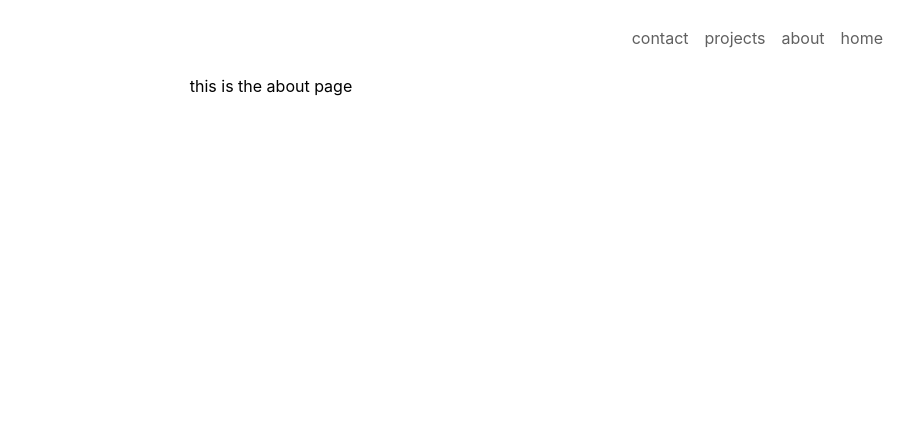
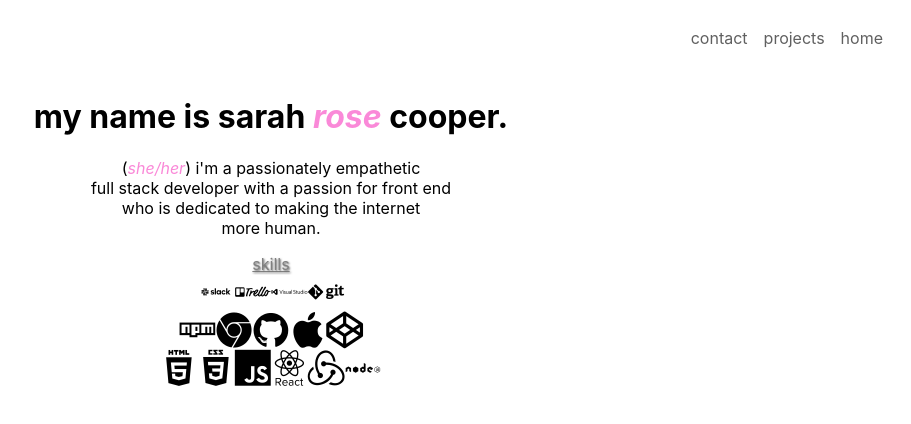
Before and after one commit to sarahrosecooper/sarahrose-p, a React (Create React App) app in the folder sarah-rose-port/: page /about in a window 1280 px wide. Shown: the top 424 px of the page, without its empty margins (369-1280 px from the left). Built offline with nearby package versions, Linux system fonts and the light colour scheme.

Commit message:
(styles) Across all pages

```diff
--- a/sarah-rose-port/package.json
+++ b/sarah-rose-port/package.json
@@ -6,6 +6,8 @@
     "@testing-library/jest-dom": "^5.11.9",
     "@testing-library/react": "^11.2.5",
     "@testing-library/user-event": "^12.8.3",
+    "animate.css": "^4.1.1",
+    "animate.css-react": "^1.1.0",
     "react": "^17.0.1",
     "react-dom": "^17.0.1",
     "react-router-dom": "^5.2.0",
--- a/sarah-rose-port/public/index.html
+++ b/sarah-rose-port/public/index.html
@@ -3,6 +3,14 @@
   <head>
     <meta charset="utf-8" />
     <link rel="icon" href="%PUBLIC_URL%/favicon.ico" />
+    <link
+      rel="stylesheet"
+      href="https://cdn.jsdelivr.net/gh/devicons/devicon@v2.10.1/devicon.min.css"
+    />
+    <link
+      rel="stylesheet"
+      href="https://cdnjs.cloudflare.com/ajax/libs/font-awesome/4.7.0/css/font-awesome.min.css"
+    />
     <meta name="viewport" content="width=device-width, initial-scale=1" />
     <meta name="theme-color" content="#000000" />
     <meta
--- a/sarah-rose-port/src/App.css
+++ b/sarah-rose-port/src/App.css
@@ -1,3 +1,11 @@
 .App {
   text-align: center;
 }
+
+i {
+  font-size: 2.3rem;
+}
+
+i:hover {
+  color: pink;
+}
--- a/sarah-rose-port/src/components/About.js
+++ b/sarah-rose-port/src/components/About.js
@@ -1,7 +1,69 @@
 import React from "react";
+import "animate.css/animate.css";
+import styled from "styled-components";
+
+const Span = styled.span`
+  color: #fa89d8;
+  font-style: italic;
+`;
+
+const H3 = styled.h3`
+  margin: 0;
+  padding: 0;
+  border: 0;
+  color: gray;
+  font-size: 1rem;
+  font-weight: normal;
+  text-shadow: 1px 1px 2px #606060;
+  text-decoration: underline;
+`;
+
+const SpanHover = styled.span`
+  &:hover {
+    font-family: "Trebuchet";
+  }
+`;
 
 const About = () => {
-  return <div>this is the about page</div>;
+  return (
+    <div>
+      <h1>
+        my name is{" "}
+        <SpanHover>
+          sarah <Span>rose</Span> cooper.
+        </SpanHover>
+      </h1>
+
+      <p>
+        (<Span>she/her</Span>) i'm a passionately empathetic <br></br>full stack
+        developer with a passion for front end <br></br>who is dedicated to
+        making the internet <br></br>more human.
+      </p>
+      <H3>skills</H3>
+      <i class="devicon-slack-plain-wordmark" title="slack"></i>
+      <i class="devicon-trello-plain-wordmark" title="trello"></i>
+      <i class="devicon-visualstudio-plain-wordmark" title="VSCode"></i>
+      <i class="devicon-git-plain-wordmark" title="git"></i>
+
+      <br></br>
+      <i class="devicon-npm-original-wordmark tooltip" title="npm"></i>
+      <i class="devicon-chrome-plain tooltip" title="Chrome"></i>
+      <i class="devicon-github-original tooltip" title="Github"></i>
+      <i class="devicon-apple-original tooltip" title="macOS"></i>
+
+      <i class="devicon-codepen-plain tooltip" title="Codepen"></i>
+      <br></br>
+      <i class="devicon-html5-plain-wordmark tooltip" title="HTML5"></i>
+      <i class="devicon-css3-plain-wordmark tooltip" title="CSS3"></i>
+
+      <i class="devicon-javascript-plain tooltip" title="Javascript"></i>
+
+      <i class="devicon-react-original-wordmark tooltip" title="reactJS"></i>
+      <i class="devicon-redux-original tooltip" title="redux"></i>
+      <i class="devicon-nodejs-plain-wordmark" title="node"></i>
+      <br></br>
+    </div>
+  );
 };
 
 export default About;
--- a/sarah-rose-port/src/components/Contact.js
+++ b/sarah-rose-port/src/components/Contact.js
@@ -1,7 +1,42 @@
 import React from "react";
+import styled from "styled-components";
 
+const Links = styled.a`
+  text-decoration: none;
+  color: black;
+
+  &:hover {
+    color: pink;
+  }
+`;
 const Contact = () => {
-  return <div>this is the contact page</div>;
+  return (
+    <div>
+      <Links
+        href="https://www.linkedin.com/in/sarah-cooper-797370126/"
+        target="_blank"
+      >
+        <i class="devicon-linkedin-plain" title="linkedIn"></i>
+      </Links>
+      <Links href="https://github.com/sarahrosecooper" target="_blank">
+        <i class="devicon-github-original" title="github"></i>
+      </Links>
+      <Links href="https://twitter.com/srciscoding" target="_blank">
+        {" "}
+        <i class="devicon-twitter-original" title="twitter"></i>
+      </Links>
+      <Links
+        href="mailto:sarahrosecooperx@gmail.com?subject=I would love to get in touch!"
+        target="_blank"
+      >
+        <i
+          class="fa fa-envelope"
+          style={{ fontSize: "36px" }}
+          title="email"
+        ></i>
+      </Links>
+    </div>
+  );
 };
 
 export default Contact;
--- a/sarah-rose-port/src/components/Navigation.js
+++ b/sarah-rose-port/src/components/Navigation.js
@@ -23,13 +23,8 @@ const Navigation = () => {
       <Nav>
         <Container>
           <NavElements>
-            <Link to="" className="nav-link">
+            <Link to="/about" className="nav-link">
               home
-            </Link>
-          </NavElements>
-          <NavElements>
-            <Link to="/about" className="nav-link">
-              about
             </Link>
           </NavElements>
           <NavElements>
--- a/sarah-rose-port/src/components/Projects.js
+++ b/sarah-rose-port/src/components/Projects.js
@@ -21,12 +21,13 @@ const Links = styled.a`
 
 const Projects = () => {
   return (
+    <div>
       <div className="portfolio">
         <div className="child">
           <h4>african marketplace</h4>
           <p>
-          built with redux, react, css, and styled components on a collaborative
-          team of four developers over two weeks.
+            built with redux, react, css, and styled components on a
+            collaborative team of four developers over two weeks.
           </p>
           <a
             href="https://front-end-african-market-place.vercel.app/"
@@ -133,8 +134,8 @@ const Projects = () => {
         <div className="child">
           <h4>faux portfolio</h4>
           <p>
-          one of my very first projects trying to grasp flexbox and css styling
-          in faux portfolio format.
+            one of my very first projects trying to grasp flexbox and css
+            styling in faux portfolio format.
           </p>
           <a
             href="https://portfoliotestsrc.netlify.app/index.html"
@@ -182,6 +183,7 @@ const Projects = () => {
           </p>
         </div>
       </div>
+    </div>
   );
 };
 
```
Also changed, not shown: 1 other file (tests, documents, lock files or other folders). Lines whose indentation alone changed are shown as unchanged.
